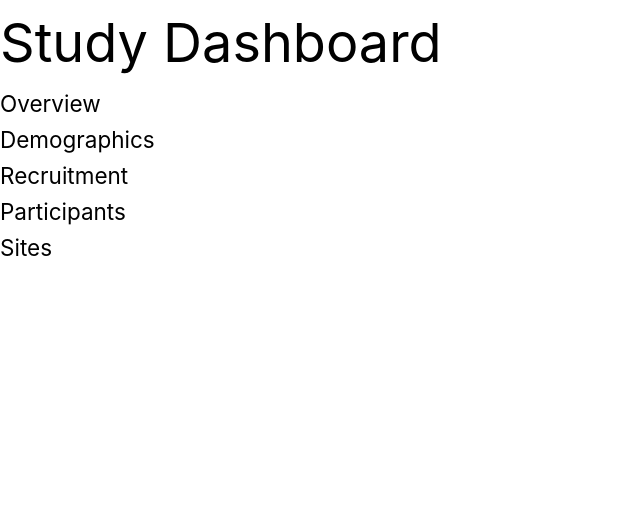
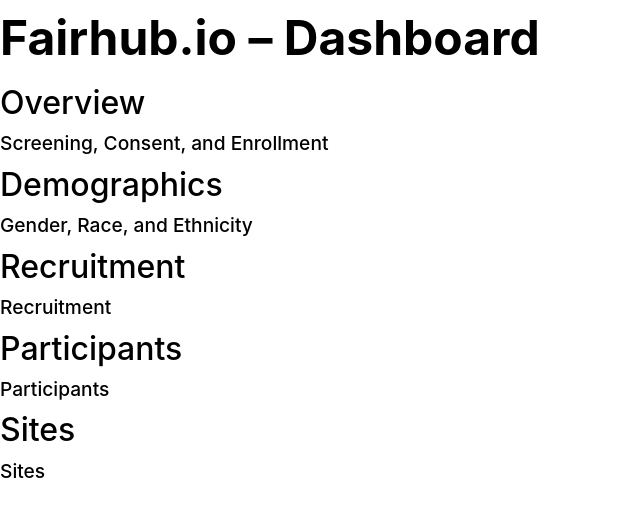
Before and after one commit to AI-READI/fairhub-dashboard, a Vue app: page / in a window 1280 px wide. Shown: the top 516 px of the page, without its empty margins (0-640 px from the left). Built offline with nearby package versions, Linux system fonts and the light colour scheme.

Commit message:
in progress 🚧: grandchild component rendering

```diff
--- a/src/components/Dashboard.vue
+++ b/src/components/Dashboard.vue
@@ -1,84 +1,77 @@
 <script lang="ts">
 
-  export default{
+/*
+Imports
+*/
+
+  import { ref, reactive, computed } from 'vue'
+  import { configStore } from '@/stores/configs'
+  const visualizations = import.meta.glob('./visualizations/*.vue', {eager: true})
+
+/*
+Component
+*/
+
+  export default {
     name: "Dashboard",
     components: {},
-    props: {
-      config: {
-        type: Object,
-        required: true
+    setup () {
+      let dashboard = configStore().configs.dashboard;
+      let components = [];
+      console.log(dashboard.components);
+      for (let i = 0; i < dashboard.components.length; i++) {
+        let component = dashboard.components[i].name;
+        Object.entries(visualizations).forEach(([path, definition]) => {
+          if (component === path.split('/').pop().replace(/\.\w+$/, '')) {
+            components.push({
+              name: component,
+              path: definition.default
+            })
+          }
+        });
       }
+      return { dashboard, components }
     },
     // Dynamically import the required components, which
     // are identified in ../config/dashboard-config.json.
-    // The config data is passed to this component from
-    // the DashboardView.vue component
-    created ()  {
-      for (let i = 0; i < this.config.components.length; i++) {
-        let component = this.config.components[i].name;
-        this.$options.components[component] = function () {
-          import('./visualizations/' + component + '.vue');
-        }();
-      }
+    // We import the child components once this parent
+    // component has been created.
+    beforeCreate () {
+      console.log("beforeCreate:", this.$options.components);
+    },
+    created () {
+      console.log("created:", this.$options.components);
+    },
+    beforeMount ()  {
+      console.log("beforeMounted:", this.$options.components);
+    },
+    updated () {
+
     }
   };
 
 </script>
 
+<!-- Template -->
+
 <template>
-  <div v-if="config">
-    <div v-for="(component, index) in config.components" :key="index">
-      <h2>{{ component.subtitle }}</h2>
-      <component :is="component.name" :moduleconfig="component.module"></component>
-    </div>
+  <div v-for="(component, index) in dashboard.components" :key="index">
+      <h2>{{ component.name }}</h2>
+      <h3>{{ component.subtitle }}</h3>
+      <component :id="component.id" :is="component.name" ></component>
   </div>
 </template>
 
+<!-- Style -->
+
 <style scoped>
-  h1 {
+  h2, h3 {
     font-weight: 500;
-    font-size: 2.6rem;
-    top: -10px;
+  }
+  h2 {
+    font-size: 2.0rem;
+  }
+  h3 {
+    font-size: 1.2rem;
   }
 </style>
-
-
-<!-- <script lang="ts">
-
-  import Overview from "./visualizations/Overview.vue";
-  import Demographics from "./visualizations/Demographics.vue";
-  import Recruitment from "./visualizations/Recruitment.vue";
-  import Participants from "./visualizations/Participants.vue";
-  import Sites from "./visualizations/Sites.vue";
-
-  export default {
-    components: {
-        "overview": Overview,
-        "demographics": Demographics,
-        "recruitment": Recruitment,
-        "participants": Participants,
-        "sites": Sites
-    },
-    props: ["config"]
-  }
-
-</script>
-
-<template>
-  <div id="modules" v-for="module in config.modules">
-
-  <Overview :module-config="config.modules.overview" />
-  <Demographics :module-config="config.modules.demographics" />
-  <Recruitment :module-config="config.modules.recruitment" />
-  <Participants :module-config="config.modules.participants" />
-  <Sites :module-config="config.modules.sites" />
-</template>
-
-<style scoped>
-  h1 {
-    font-weight: 500;
-    font-size: 2.6rem;
-    top: -10px;
-  }
-</style>
- -->
--- a/src/components/visualizations/Overview.vue
+++ b/src/components/visualizations/Overview.vue
@@ -4,59 +4,77 @@
 Imports
 */
 
-  // import * from vue;
-  import D3 from "d3";
+  import { configStore } from '@/stores/configs'
+  import { ref, reactive, computed } from 'vue'
   import OverviewVisualization from "../../modules/overview.js";
 
 /*
-Setup
+Component
 */
 
   export default {
     name: "Overview",
-    props: {
-      moduleconfig: {
-        type: Object,
-        require: true
-      },
-      interactive: {
-        type: Function,
-        require: true
+    setup () {
+      let dashboard = configStore().configs.dashboard;
+      let config = null;
+      // let overview = null;
+
+      // Set Config
+      for (let i = 0; i < dashboard.components.length; i++) {
+        if (dashboard.components[i].name === this.name) {
+          config = components[i];
+        }
       }
+
+      config = reactive(config)
+
+      return { config }
+
+      // dashboard = reactive(dashboard);
+      // config = reactive(config);
+      // overview = reactive(OverviewVisualization);
+
+      // return {
+      //   dashboard: dashboard,
+      //   config: config,
+      //   overview: overview
+      // }
+      // console.log("Overview Setup!");
     },
-    created: () => {
-      this.props.config = config;
-      this.props.interactive = new OverviewVisualization(moduleconfig);
-      console.log(this.props);
+    mounted () {
+      // this.overview = new OverviewVisualization(config);
+      console.log("Overview Mounted!");
+    },
+    created () {
+      console.log("Overview Created!");
     }
   }
 
-  // console.log(moduleconfig);
-  // // // Initialize module visualization
-  // let OverviewModule = new OverviewVisualization(
-  //   overview.config.visualization
-  // );
-
-  // console.log(config);
 </script>
 
+<!-- Template -->
+
 <template>
-  <div v-if="config">
-    <h2>{{config.name}}</h2>
-    <div v-if="interactive">
-      <div @click="interactive.debug" class="visualization-container">
-        <svg
-          :id="this.props.config.module.name"
-          :viewBox="`0 0 ${this.props.config.module.width} ${this.props.config.module.height}`"
-          preserveAspectRatio="xMinYMid meet"
-          xmlns="http://www.w3.org/2000/svg"
-        ></svg>
-      </div>
-    </div>
+  <div class="container">
+    <svg
+      :id="config.id"
+      :viewBox="`0 0 ${config.visualization.width} ${config.visualization.height}`"
+      preserveAspectRatio="xMinYMid meet"
+      xmlns="http://www.w3.org/2000/svg"
+    />
   </div>
-
 </template>
 
+<!-- Style -->
+
 <style scoped>
-
+  h2, h3 {
+    font-weight: 500;
+  }
+  h2 {
+    font-size: 2.0rem;
+  }
+  h3 {
+    font-size: 1.2rem;
+  }
 </style>
--- a/src/components/visualizations/Recruitment.vue
+++ b/src/components/visualizations/Recruitment.vue
@@ -20,8 +20,8 @@
 </script>
 
 <template>
-  <h2>{{config.subtitle}}</h2>
-  <div class="visualization-container">
+  <div v-if="config" class="visualization-container">
+    <h2>{{config.subtitle}}</h2>
     <svg
       :id="config.visualization.id"
       :viewBox="`0 0 ${config.visualization.width} ${config.visualization.height}`"
--- a/src/config/dashboard-config.json
+++ /dev/null
@@ -1,72 +0,0 @@
-{
-	"title": "Study Dashboard",
-	"name": "Dashboard",
-	"api": {
-		"name": "REDCap",
-		"domain": "",
-		"version": "",
-		"query": ""
-	},
-	"components": [{
-		"name": "Overview",
-		"subtitle": "Overview",
-		"module": {
-			"name": "overview",
-			"width": 996,
-			"height": 560,
-			"simulate": true,
-			"simulation": {
-
-			}
-		}
-	}, {
-		"name": "Demographics",
-		"subtitle": "Demographics",
-		"module": {
-			"name": "demographics",
-			"width": 996,
-			"height": 560,
-			"simulate": true,
-			"simulation": {
-
-			}
-		}
-	}, {
-		"name": "Recruitment",
-		"subtitle": "Recruitment",
-		"module": {
-			"name": "recruitment",
-			"width": 996,
-			"height": 560,
-			"simulate": true,
-			"simulation": {
-
-			}
-		}
-	}, {
-		"name": "Participants",
-		"subtitle": "Participants",
-		"module": {
-			"name": "participants",
-			"width": 996,
-			"height": 560,
-			"simulate": true,
-			"simulation": {
-
-			}
-		}
-	}, {
-		"name": "Sites",
-		"subtitle": "Sites",
-		"module": {
-			"name": "sites",
-			"width": 996,
-			"height": 560,
-			"simulate": true,
-			"simulation": {
-
-			}
-		}
-	}]
-
-}
--- /dev/null
+++ b/src/config/dashboard.json
@@ -0,0 +1,107 @@
+{
+	"title": "Fairhub.io – Dashboard",
+	"name": "Dashboard",
+	"api": {
+		"name": "REDCap",
+		"domain": "",
+		"version": "",
+		"query": ""
+	},
+	"components": [{
+		"name": "Overview",
+		"id": "overview",
+		"subtitle": "Screening, Consent, and Enrollment",
+		"module": {
+			"name": "overview",
+			"width": 1280,
+			"height": 720,
+			"simulation": {
+
+			},
+			"visualization": {
+				"name": "Study Flow",
+				"id": "#overview-chart",
+				"width": 996,
+				"height": 560,
+				"par": "xMinYMid meet"
+			}
+		}
+	}, {
+		"name": "Demographics",
+		"id": "demographics",
+		"subtitle": "Gender, Race, and Ethnicity",
+		"module": {
+			"name": "demographics",
+			"width": 1280,
+			"height": 720,
+			"simulation": {
+
+			},
+			"visualization": {
+				"name": "",
+				"id": "#demographics-chart",
+				"width": 996,
+				"height": 560,
+				"par": "xMinYMid meet"
+			}
+		}
+	}, {
+		"name": "Recruitment",
+		"id": "recruitment",
+		"subtitle": "Recruitment",
+		"module": {
+			"name": "recruitment",
+			"width": 1280,
+			"height": 720,
+			"simulation": {
+
+			},
+			"visualization": {
+				"name": "",
+				"id": "#recruitment-chart",
+				"width": 996,
+				"height": 560,
+				"par": "xMinYMid meet"
+			}
+		}
+	}, {
+		"name": "Participants",
+		"id": "participants",
+		"subtitle": "Participants",
+		"module": {
+			"name": "participants",
+			"width": 1280,
+			"height": 720,
+			"simulation": {
+
+			},
+			"visualization": {
+				"name": "",
+				"id": "#participants-chart",
+				"width": 996,
+				"height": 560,
+				"par": "xMinYMid meet"
+			}
+		}
+	}, {
+		"name": "Sites",
+		"id": "sites",
+		"subtitle": "Sites",
+		"module": {
+			"name": "sites",
+			"width": 1280,
+			"height": 720,
+			"simulation": {
+
+			},
+			"visualization": {
+				"name": "",
+				"id": "#sites-chart",
+				"width": 996,
+				"height": 560,
+				"par": "xMinYMid meet"
+			}
+		}
+	}]
+
+}
--- /dev/null
+++ b/src/stores/configs.ts
@@ -0,0 +1,32 @@
+/*
+Imports
+*/
+
+import { defineStore } from "pinia";
+
+/*
+Pinia Store - Configs
+*/
+
+export const configStore = defineStore('config', {
+  state: () => {
+    let configs = {}
+      const modules = import.meta.glob('../config/*.json', { eager: true });
+      for (const path in modules) {
+        let key = path.replace(/\...config\/(.+)\.json/, "$1");
+        configs[key] = modules[path];
+      }
+      return { configs: configs }
+  },
+  actions: {
+    reload () {
+      let configs = {}
+      const modules = import.meta.glob('../config/*.json', { eager: true });
+      for (const path in modules) {
+        let key = path.replace(/\...config\/(.+)\.json/, "$1");
+        configs[key] = modules[path];
+      }
+      this.configs = configs;
+    }
+  }
+});
--- a/src/views/DashboardView.vue
+++ b/src/views/DashboardView.vue
@@ -1,23 +1,45 @@
-<script setup lang="ts">
+<script lang="ts">
+
+/*
+Imports
+*/
+
+  import { configStore } from '@/stores/configs'
   import Dashboard from "../components/Dashboard.vue";
-  import config from "../config/dashboard-config.json";
+
+/*
+Component
+*/
+
+  export default {
+    name: "DashboardView",
+    components: {
+      "Dashboard": Dashboard
+    },
+    setup () {
+      return { dashboard: configStore().configs.dashboard }
+    }
+  }
 
 </script>
+
+<!-- Template -->
 
 <template>
   <main>
     <header>
-      <h1>{{config.title}}</h1>
+      <h1>{{ dashboard.title }}</h1>
     </header>
-    <div id="wrapper">
-      <Dashboard :config="config" />
-    </div>
+    <component :is="dashboard.name" />
   </main>
 </template>
 
-<style>
+<!-- Style -->
+
+<style scoped>
   h1 {
-    font-size: 3.6em;
+    font-weight: 700;
+    font-size: 3.2em;
   }
   @media (min-width: 1024px) {
     .about {
```
Also changed, not shown: src/modules/overview.js (+28 -35 lines), src/stores/counter.ts (deleted, +0 -12 lines), src/config/simulation.json (renamed from src/config/data-simulation.json).
